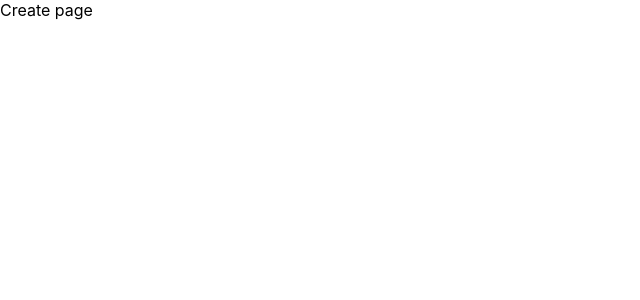
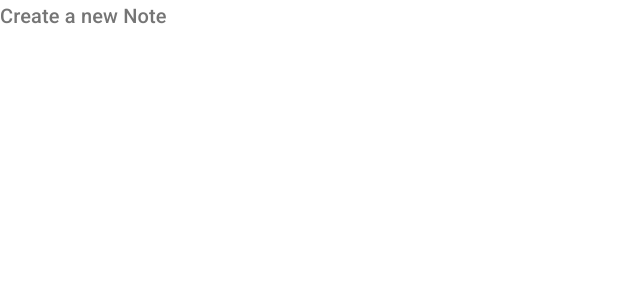
Before and after one commit to Gagandeep39/react-material-notes, a React (Create React App) app: page /create in a window 1280 px wide. Shown: the top 300 px of the page, without its empty margins (0-640 px from the left). Built offline with nearby package versions, Linux system fonts and the light colour scheme.

Commit message:
Added a simple title

```diff
--- a/src/pages/Create.js
+++ b/src/pages/Create.js
@@ -1,7 +1,19 @@
+import { Typography } from '@material-ui/core';
 import React from 'react';
 
 const Create = () => {
-  return <div>Create page</div>;
+  return (
+    <div>
+      <Typography
+        variant="h6"
+        color="textSecondary"
+        component="h2"
+        gutterBottom
+      >
+        Create a new Note
+      </Typography>
+    </div>
+  );
 };
 
 export default Create;
```
